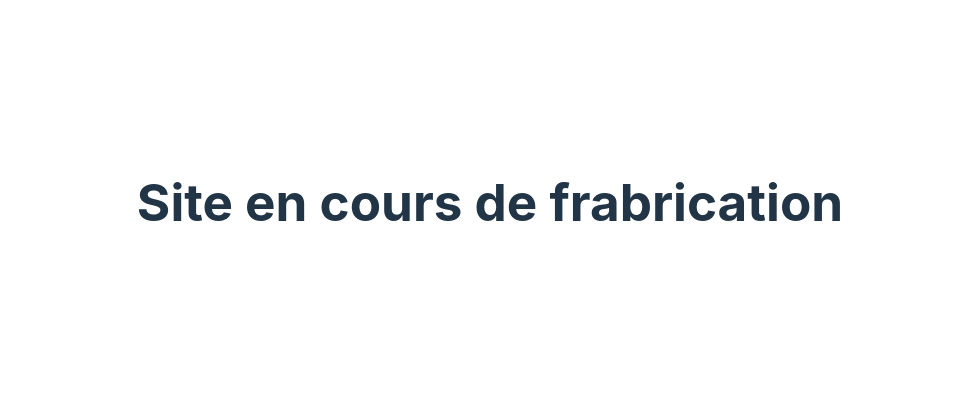
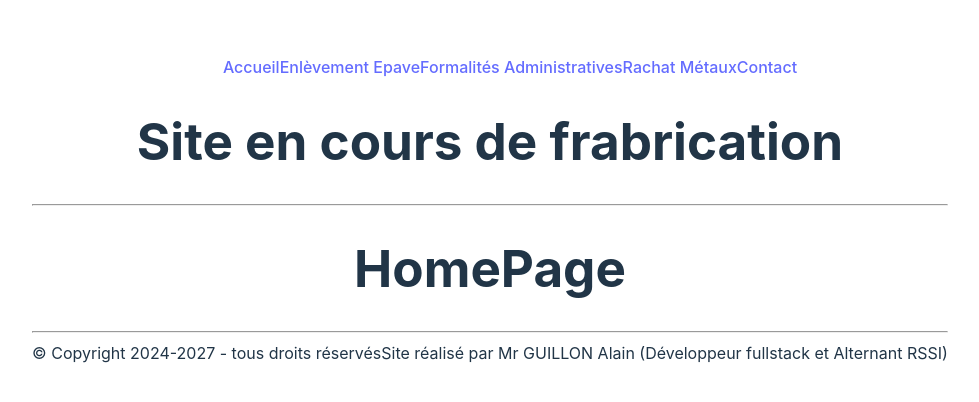
Before and after one commit to zyrass/jv-epaviste, a Vue app in the folder client/: page / in a window 1280 px wide. Shown: the part 198-600 px from the top of the page, without its empty margins (150-1129 px from the left). Built offline with nearby package versions, Linux system fonts and the light colour scheme.

Commit message:
feature: add a start routing for the client

```diff
--- a/client/package.json
+++ b/client/package.json
@@ -14,6 +14,7 @@
   },
   "devDependencies": {
     "@vitejs/plugin-vue": "^4.5.2",
+    "sass": "^1.69.7",
     "typescript": "^5.2.2",
     "vite": "^5.0.8",
     "vue-tsc": "^1.8.25"
--- a/client/src/App.vue
+++ b/client/src/App.vue
@@ -1,7 +1,32 @@
 <script setup lang="ts"></script>
 
 <template>
-    <h1>Site en cours de frabrication</h1>
+    <header>
+        <nav>
+            <ul>
+                <routerLink to="/">Accueil</routerLink>
+                <routerLink to="/enlevement-epave">Enlèvement Epave</routerLink>
+                <routerLink to="/formalites-administrative"
+                    >Formalités Administratives</routerLink
+                >
+                <routerLink to="/rachat-metaux">Rachat Métaux</routerLink>
+                <routerLink to="/contact">Contact</routerLink>
+            </ul>
+        </nav>
+    </header>
+    <main>
+        <h1>Site en cours de frabrication</h1>
+        <hr />
+        <router-view></router-view>
+        <hr />
+    </main>
+    <footer>
+        <span>&copy; Copyright 2024-2027 - tous droits réservés</span>
+        <span
+            >Site réalisé par Mr GUILLON Alain (Développeur fullstack et
+            Alternant RSSI)</span
+        >
+    </footer>
 </template>
 
 <style scoped></style>
```
Also changed, not shown: client/src/router/routes.ts (+6 -6 lines), 1 other file (tests, documents, lock files or other folders).
